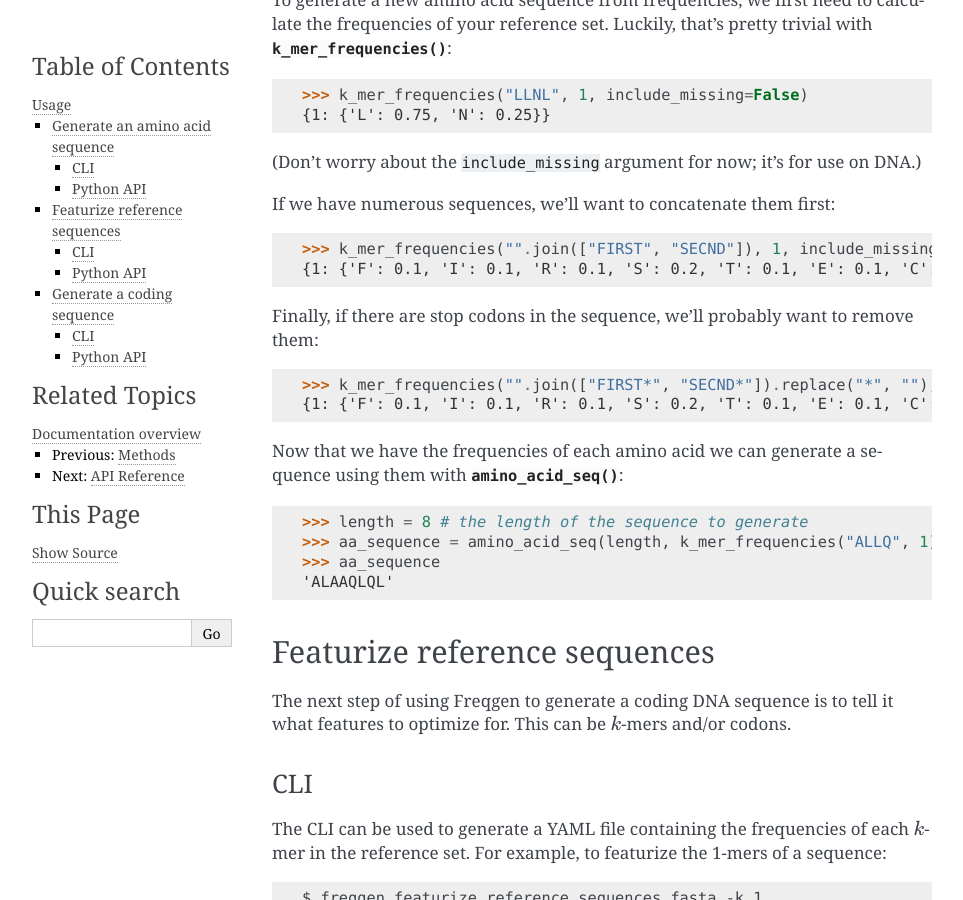
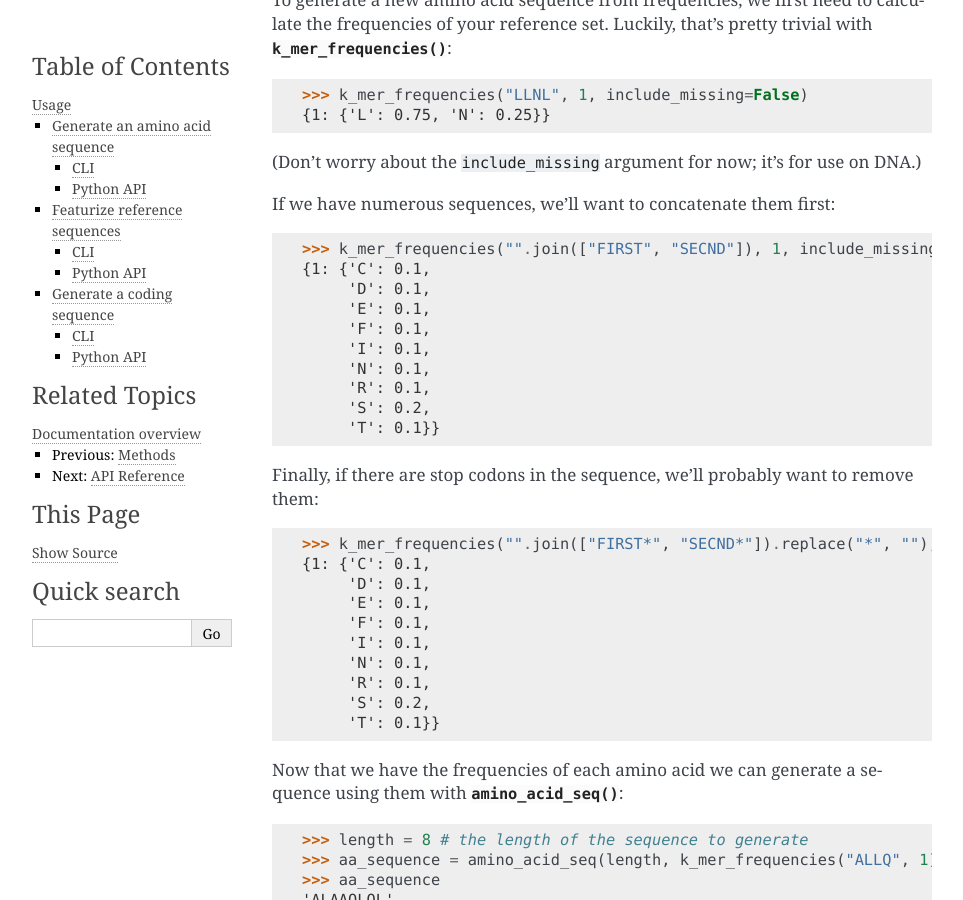
Before and after one commit to IQTLabs/freqgen, a Sphinx documentation site: the page built from docs/usage.rst, in a window 1280 px wide and 900 px high, scrolled down 1188 px. Shown: the whole window, without its empty margins (148-1111 px from the left). Built offline with Sphinx 7.4.7, drawn with Linux system fonts in a browser that asks for light colours.

```diff
--- a/docs/usage.rst
+++ b/docs/usage.rst
@@ -61,12 +61,28 @@ with :func:`~freqgen.k_mer_frequencies`::
 If we have numerous sequences, we'll want to concatenate them first::
 
     >>> k_mer_frequencies("".join(["FIRST", "SECND"]), 1, include_missing=False)
-    {1: {'F': 0.1, 'I': 0.1, 'R': 0.1, 'S': 0.2, 'T': 0.1, 'E': 0.1, 'C': 0.1, 'N': 0.1, 'D': 0.1}}
+    {1: {'C': 0.1,
+         'D': 0.1,
+         'E': 0.1,
+         'F': 0.1,
+         'I': 0.1,
+         'N': 0.1,
+         'R': 0.1,
+         'S': 0.2,
+         'T': 0.1}}
 
 Finally, if there are stop codons in the sequence, we'll probably want to remove them::
 
     >>> k_mer_frequencies("".join(["FIRST*", "SECND*"]).replace("*", ""), 1, include_missing=False)
-    {1: {'F': 0.1, 'I': 0.1, 'R': 0.1, 'S': 0.2, 'T': 0.1, 'E': 0.1, 'C': 0.1, 'N': 0.1, 'D': 0.1}}
+    {1: {'C': 0.1,
+         'D': 0.1,
+         'E': 0.1,
+         'F': 0.1,
+         'I': 0.1,
+         'N': 0.1,
+         'R': 0.1,
+         'S': 0.2,
+         'T': 0.1}}
 
 Now that we have the frequencies of each amino acid we can generate a sequence
 using them with :func:`~freqgen.amino_acid_seq`::
```
